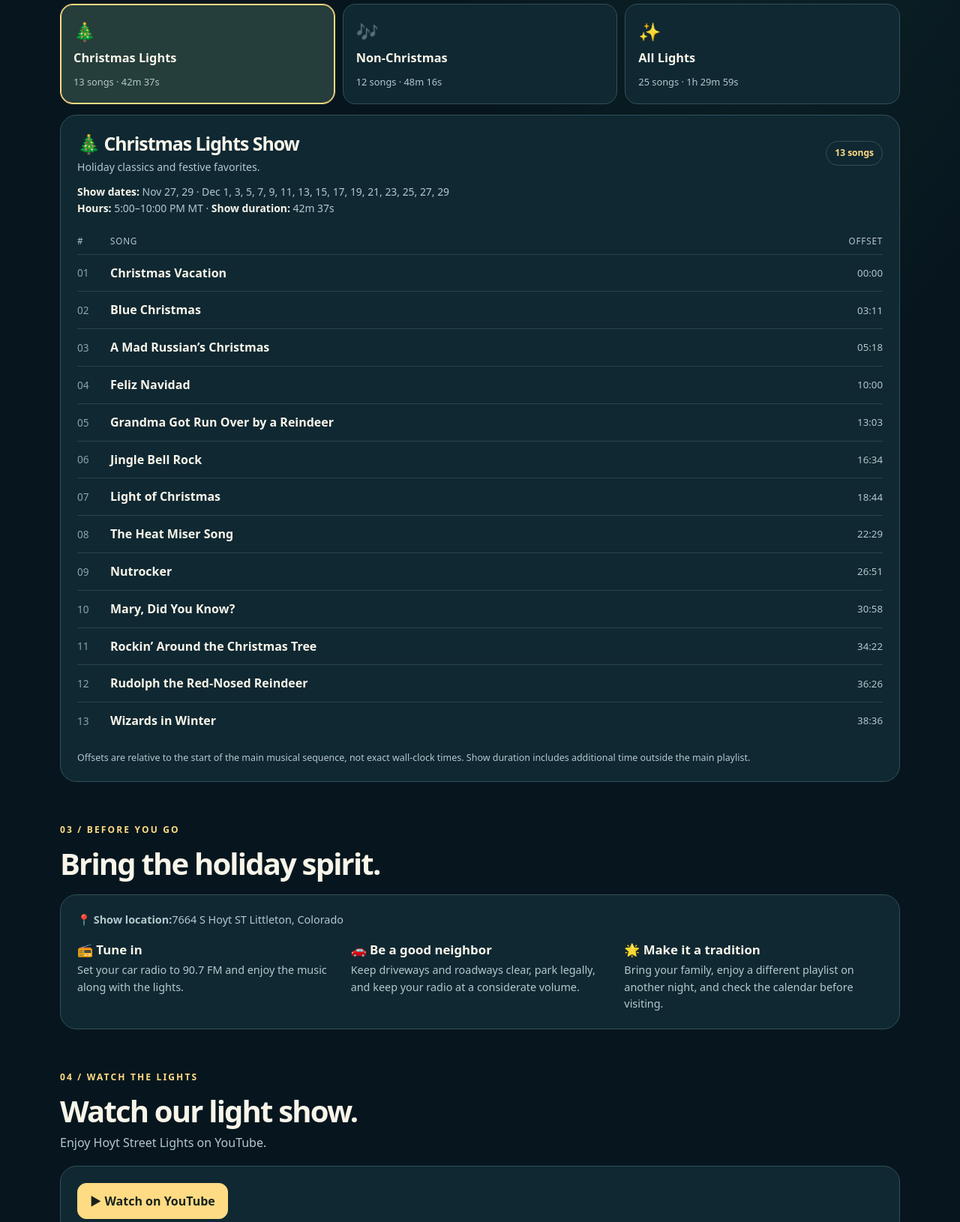
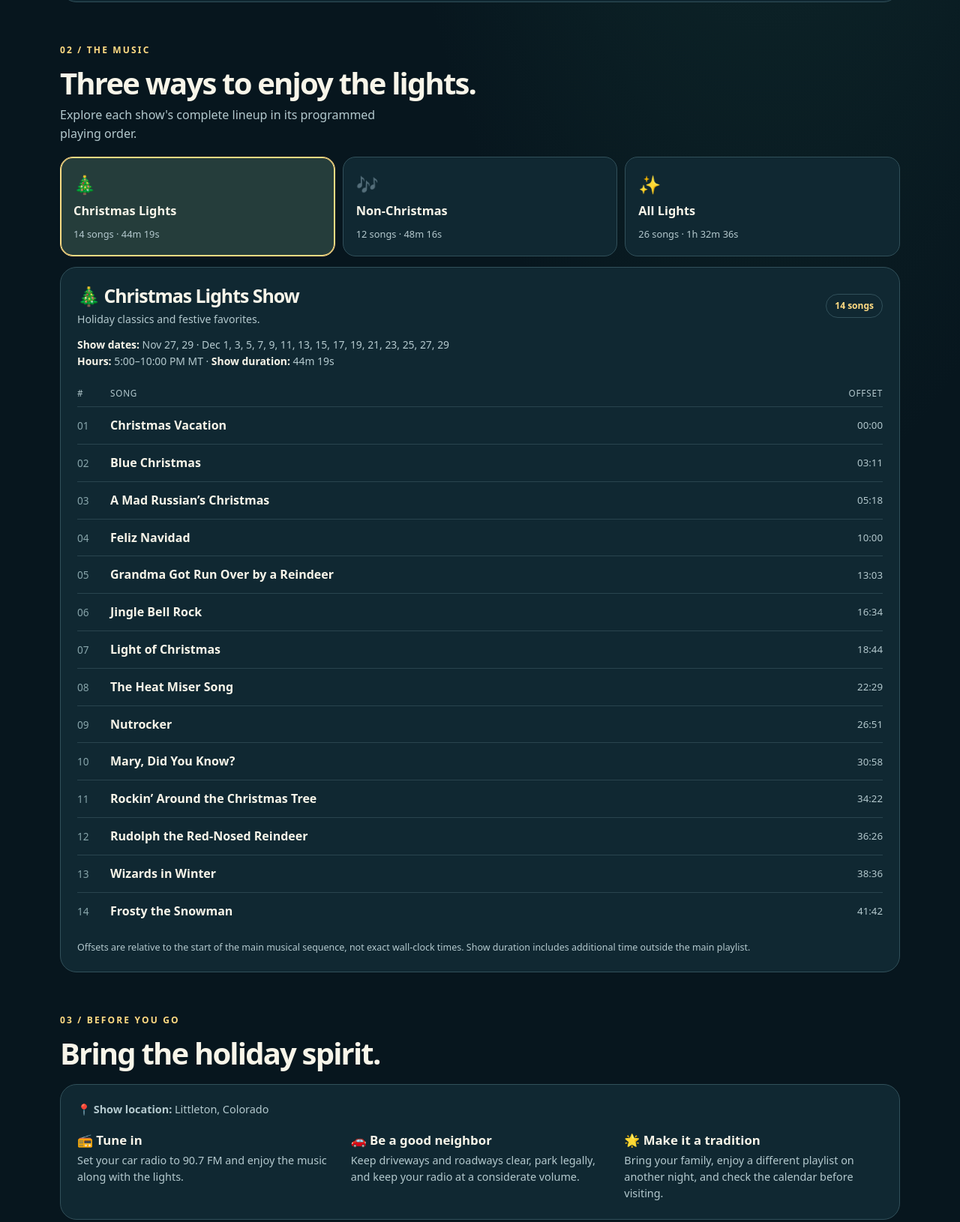
Before and after one commit to dwarre2-commits/hoyt-street-lights, a plain HTML site: page index.html in a window 1280 px wide. Shown: the part 1750-3380 px from the top of the page at 75% size. Drawn offline with Linux system fonts and the light colour scheme.

Commit message:
Add files via upload

```diff
--- a/index.html
+++ b/index.html
@@ -18,17 +18,18 @@
 <section class="facts" aria-label="Essential show information"><div class="fact radio"><div class="label">Tune your car radio to</div><strong>90.7 <small>FM</small></strong><p>Listen to the music synchronized with the lights.</p></div><div class="fact"><div class="label">Every scheduled evening</div><strong>5–10 PM</strong><p>Mountain Time · Nov 27–Jan 1</p></div><div class="fact"><div class="label">Explore the music</div><strong>3 shows</strong><p>A different mix of music throughout the season.</p></div></section>
 <section class="next" aria-live="polite"><div><div class="eyebrow" id="nextLabel">Next show</div><h3 id="nextTitle">Christmas Lights Show</h3><p id="nextInfo">Friday, November 27 · 5–10 PM</p></div><a href="#playlists" class="btn" id="nextButton">See song lineup</a></section>
 <section class="section" id="calendar"><div class="section-head"><div><div class="eyebrow">01 / Plan your visit</div><h2>Pick a night.</h2><p>Three shows, one magical season. Select any colored date to see its playlist and hours.</p></div></div><div class="calendar-layout"><div class="calendar"><div class="cal-head"><button class="arrow" id="prev" aria-label="Previous month">‹</button><h3 id="monthTitle">December 2026</h3><button class="arrow" id="next" aria-label="Next month">›</button></div><div class="cal-grid" id="calGrid"></div><div class="legend"><span><i class="dot christmas"></i>Christmas</span><span><i class="dot nonchristmas"></i>Non-Christmas</span><span><i class="dot all"></i>All Lights</span></div></div><div class="detail" id="dateDetail" aria-live="polite"></div></div></section>
-<section class="section" id="playlists"><div class="section-head"><div><div class="eyebrow">02 / The music</div><h2>Three ways to enjoy the lights.</h2><p>Explore each show's complete lineup in its programmed playing order.</p></div></div><div class="show-tabs" id="showTabs" aria-label="Choose a show" role="tablist"><button class="tab" role="tab" id="tab-christmas" data-show="christmas" aria-controls="playlist" aria-selected="true"><span class="emoji">🎄</span><strong>Christmas Lights</strong><small>13 songs · 42m 37s</small></button><button class="tab" role="tab" id="tab-nonchristmas" data-show="nonchristmas" aria-controls="playlist" aria-selected="false"><span class="emoji">🎶</span><strong>Non-Christmas</strong><small>12 songs · 48m 16s</small></button><button class="tab" role="tab" id="tab-all" data-show="all" aria-controls="playlist" aria-selected="false"><span class="emoji">✨</span><strong>All Lights</strong><small>25 songs · 1h 29m 59s</small></button></div><div class="playlist-panel" id="playlist" role="tabpanel" tabindex="0" aria-labelledby="tab-christmas"></div></section>
-<section class="section" id="visit"><div class="section-head"><div><div class="eyebrow">03 / Before you go</div><h2>Bring the holiday spirit.</h2></div></div><div class="tips"><p class="show-location"><strong>📍 Show location:</strong>7664 S Hoyt ST Littleton, Colorado</p><div class="tips-grid"><div><h3>📻 Tune in</h3><p>Set your car radio to 90.7 FM and enjoy the music along with the lights.</p></div><div><h3>🚗 Be a good neighbor</h3><p>Keep driveways and roadways clear, park legally, and keep your radio at a considerate volume.</p></div><div><h3>🌟 Make it a tradition</h3><p>Bring your family, enjoy a different playlist on another night, and check the calendar before visiting.</p></div></div></div></section>
+<section class="section" id="whats-new"><div class="tips"><h2 style="color:var(--green);margin-bottom:12px">🎄 Bigger &amp; Brighter Every Year</h2><p>Our goal is to make our light show bigger, brighter, and better every year! Each season, we try to add new props, exciting lighting effects, and fresh songs to keep the show fun and entertaining. Be sure to check us out each year to see what’s new and experience the magic of our ever-growing Christmas light show!</p></div></section>
+<section class="section" id="playlists"><div class="section-head"><div><div class="eyebrow">02 / The music</div><h2>Three ways to enjoy the lights.</h2><p>Explore each show's complete lineup in its programmed playing order.</p></div></div><div class="show-tabs" id="showTabs" aria-label="Choose a show" role="tablist"><button class="tab" role="tab" id="tab-christmas" data-show="christmas" aria-controls="playlist" aria-selected="true"><span class="emoji">🎄</span><strong>Christmas Lights</strong><small>14 songs · 44m 19s</small></button><button class="tab" role="tab" id="tab-nonchristmas" data-show="nonchristmas" aria-controls="playlist" aria-selected="false"><span class="emoji">🎶</span><strong>Non-Christmas</strong><small>12 songs · 48m 16s</small></button><button class="tab" role="tab" id="tab-all" data-show="all" aria-controls="playlist" aria-selected="false"><span class="emoji">✨</span><strong>All Lights</strong><small>26 songs · 1h 32m 36s</small></button></div><div class="playlist-panel" id="playlist" role="tabpanel" tabindex="0" aria-labelledby="tab-christmas"></div></section>
+<section class="section" id="visit"><div class="section-head"><div><div class="eyebrow">03 / Before you go</div><h2>Bring the holiday spirit.</h2></div></div><div class="tips"><p class="show-location"><strong>📍 Show location:</strong> Littleton, Colorado</p><div class="tips-grid"><div><h3>📻 Tune in</h3><p>Set your car radio to 90.7 FM and enjoy the music along with the lights.</p></div><div><h3>🚗 Be a good neighbor</h3><p>Keep driveways and roadways clear, park legally, and keep your radio at a considerate volume.</p></div><div><h3>🌟 Make it a tradition</h3><p>Bring your family, enjoy a different playlist on another night, and check the calendar before visiting.</p></div></div></div></section>
 <section class="section" id="video"><div class="section-head"><div><div class="eyebrow">04 / Watch the lights</div><h2>Watch our light show.</h2><p>Enjoy Hoyt Street Lights on YouTube.</p></div></div><div class="tips"><a class="btn primary" href="https://youtu.be/mLOj74cacXg" target="_blank" rel="noopener noreferrer">▶ Watch on YouTube</a></div></section></main>
 <footer class="footer"><span>✦ Hoyt Street Lights · 2026 holiday season</span><div style="display:flex;gap:8px;flex-wrap:wrap"><button class="btn" id="installApp">Install app</button><button class="btn" id="shareApp">Share show</button><button class="btn" onclick="window.print()">Print schedule</button></div><p id="appHelp" role="status" style="width:100%"></p></footer></div>
 <script>
 'use strict';
 
 const shows={
-christmas:{name:'Christmas Lights Show',symbol:'🎄',short:'XMAS',description:'Holiday classics and festive favorites.',duration:'42m 37s',dates:['2026-11-27','2026-11-29',...Array.from({length:15},(_,i)=>`2026-12-${String(1+i*2).padStart(2,'0')}`)],songs:[['Christmas Vacation','00:00'],['Blue Christmas','03:11'],['A Mad Russian’s Christmas','05:18'],['Feliz Navidad','10:00'],['Grandma Got Run Over by a Reindeer','13:03'],['Jingle Bell Rock','16:34'],['Light of Christmas','18:44'],['The Heat Miser Song','22:29'],['Nutrocker','26:51'],['Mary, Did You Know?','30:58'],['Rockin’ Around the Christmas Tree','34:22'],['Rudolph the Red-Nosed Reindeer','36:26'],['Wizards in Winter','38:36']]},
+christmas:{name:'Christmas Lights Show',symbol:'🎄',short:'XMAS',description:'Holiday classics and festive favorites.',duration:'44m 19s',dates:['2026-11-27','2026-11-29',...Array.from({length:15},(_,i)=>`2026-12-${String(1+i*2).padStart(2,'0')}`)],songs:[['Christmas Vacation','00:00'],['Blue Christmas','03:11'],['A Mad Russian’s Christmas','05:18'],['Feliz Navidad','10:00'],['Grandma Got Run Over by a Reindeer','13:03'],['Jingle Bell Rock','16:34'],['Light of Christmas','18:44'],['The Heat Miser Song','22:29'],['Nutrocker','26:51'],['Mary, Did You Know?','30:58'],['Rockin’ Around the Christmas Tree','34:22'],['Rudolph the Red-Nosed Reindeer','36:26'],['Wizards in Winter','38:36'],['Frosty the Snowman','41:42']]},
 nonchristmas:{name:'Non-Christmas Lights Show',symbol:'🎶',short:'POP',description:'High-energy hits, rock favorites and dance music.',duration:'48m 16s',dates:['2026-11-28','2026-11-30',...Array.from({length:11},(_,i)=>`2026-12-${String(2+i*2).padStart(2,'0')}`),'2026-12-26','2026-12-28','2026-12-30'],songs:[['God Bless the U.S.A.','00:00'],['My Songs Know What You Did in the Dark (Light Em Up)','03:16'],['All I Really Want for Christmas','06:23'],['CAN’T STOP THE FEELING!','09:14'],['Church Clap','13:12'],['Danger Zone','16:29'],['Happy','20:05'],['Enter Sandman','23:58'],['Thunderstruck','29:30'],['Uptown Funk','34:22'],['Party Rock Anthem','38:52'],['The Greatest Show','43:14']]},
-all:{name:'All Lights Show',symbol:'✨',short:'ALL',description:'A special extended mix of Christmas songs and popular hits.',duration:'1h 29m 59s',dates:['2026-12-24','2026-12-31','2027-01-01'],songs:[['God Bless the U.S.A.','00:00'],['Blue Christmas','03:16'],['Happy','05:23'],['Christmas Vacation','09:16'],['Danger Zone','12:27'],['CAN’T STOP THE FEELING!','16:03'],['All I Really Want for Christmas','20:01'],['Rudolph the Red-Nosed Reindeer','22:53'],['Light of Christmas','25:02'],['Uptown Funk','28:47'],['A Mad Russian’s Christmas','33:17'],['Thunderstruck','37:59'],['Feliz Navidad','42:52'],['Enter Sandman','45:54'],['Grandma Got Run Over by a Reindeer','51:26'],['Jingle Bell Rock','54:57'],['The Greatest Show','57:07'],['Mary, Did You Know?','1:02:09'],['My Songs Know What You Did in the Dark (Light Em Up)','1:05:33'],['The Heat Miser Song','1:08:40'],['Church Clap','1:13:02'],['Nutrocker','1:16:19'],['Rockin’ Around the Christmas Tree','1:20:26'],['Wizards in Winter','1:22:30'],['Party Rock Anthem','1:25:36']]}
+all:{name:'All Lights Show',symbol:'✨',short:'ALL',description:'A special extended mix of Christmas songs and popular hits.',duration:'1h 32m 36s',dates:['2026-12-24','2026-12-31','2027-01-01'],songs:[['God Bless the U.S.A.','00:00'],['Blue Christmas','03:16'],['Happy','05:23'],['Christmas Vacation','09:16'],['Danger Zone','12:27'],['CAN’T STOP THE FEELING!','16:03'],['All I Really Want for Christmas','20:01'],['Rudolph the Red-Nosed Reindeer','22:53'],['Light of Christmas','25:02'],['Uptown Funk','28:47'],['A Mad Russian’s Christmas','33:17'],['Thunderstruck','37:59'],['Feliz Navidad','42:52'],['Enter Sandman','45:54'],['Grandma Got Run Over by a Reindeer','51:26'],['Jingle Bell Rock','54:57'],['The Greatest Show','57:07'],['Mary, Did You Know?','1:02:09'],['My Songs Know What You Did in the Dark (Light Em Up)','1:05:33'],['The Heat Miser Song','1:08:40'],['Church Clap','1:13:02'],['Nutrocker','1:16:19'],['Rockin’ Around the Christmas Tree','1:20:26'],['Wizards in Winter','1:22:30'],['Party Rock Anthem','1:25:36'],['Frosty the Snowman','1:29:59']]}
 };
 const schedule={}; for(const [key,s] of Object.entries(shows))for(const d of s.dates)schedule[d]=key;
 const keys=Object.keys(schedule).sort();
```
